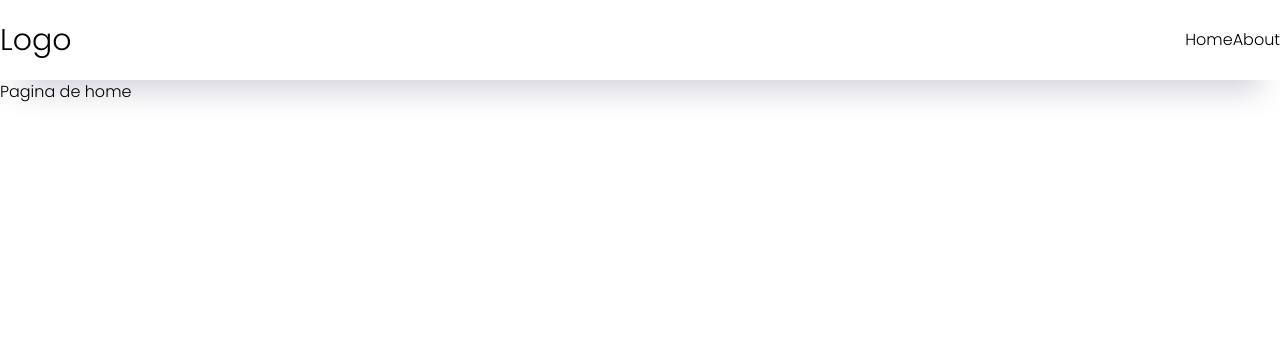
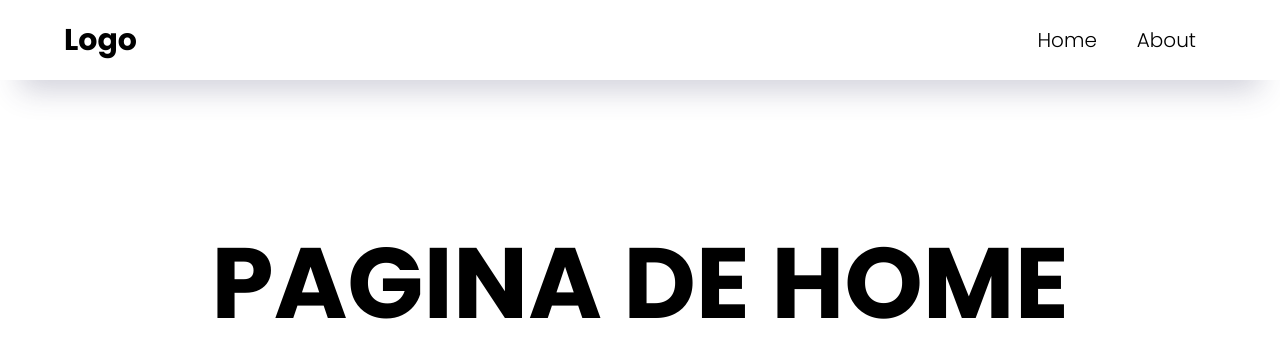
Before and after one commit to tadeovegaz/MySite, a React (Create React App) app in the folder mywebsite/: page / in a window 1280 px wide. Shown: the top 358 px of the page. Built offline with nearby package versions, Linux system fonts and the light colour scheme.

Commit message:
New Style in navbar
New classes in navbar css.

```diff
--- a/mywebsite/src/components/navbar.jsx
+++ b/mywebsite/src/components/navbar.jsx
@@ -5,6 +5,7 @@ import "../css/navbar.css"
 const Navbar = () => {
     return (
         <nav className="navbar">
+            <div className="container">
                 <h3 className="logo">Logo</h3>
                 <ul className="nav-links">
                     <Link to='/' className='home'>
@@ -15,6 +16,7 @@ const Navbar = () => {
                     </Link>
 
                 </ul>
+            </div>
         </nav>
     )
 }
--- a/mywebsite/src/css/navbar.css
+++ b/mywebsite/src/css/navbar.css
@@ -2,10 +2,11 @@
     padding: 0;
     margin: 0;
     box-sizing: border-box;
+    font-family: "Poppins", sans-serif;
 }
 
 li {
-    text-decoration: none;
+    list-style: none;
 }
 
 .navbar {
@@ -16,12 +17,44 @@ li {
     box-shadow: rgba(50, 50, 93, 0.23) 0 30px 30px -20px;
 }
 
-.logo{
+.logo {
     font-size: 30px;
+    font-weight: bold;
+
 }
 
-.nav-links{
+.nav-links {
     display: flex;
     justify-content: flex-end;
     width: 75%;
 }
+
+.container {
+    max-width: 90%;
+    margin: auto;
+    display: flex;
+    justify-content: space-between;
+    align-items: center;
+}
+
+.nav-links li {
+    color: black;
+    font-size: 20px;
+    padding: 0 10px;
+    margin: 0 10px;
+    cursor: pointer;
+    text-transform: capitalize;
+    text-decoration: none;
+}
+
+.hero{
+    text-align: center;
+    margin-top: 10%;
+}
+
+.hero h1 {
+    text-align: center;
+    font-size: 100px;
+    text-transform: uppercase;
+    font-weight: bold;
+}
--- a/mywebsite/src/pages/about.jsx
+++ b/mywebsite/src/pages/about.jsx
@@ -1,7 +1,7 @@
 const About = () => {
     return(
-        <div>
-            About
+        <div className="hero">
+            <h1>About</h1>
         </div>
     )
 }
--- a/mywebsite/src/pages/home.jsx
+++ b/mywebsite/src/pages/home.jsx
@@ -1,6 +1,6 @@
 const Home = () => {
     return(
-        <div>
+        <div className="hero">
             <h1>Pagina de home</h1>
         </div>
     )
```
Lines whose indentation alone changed are shown as unchanged.
